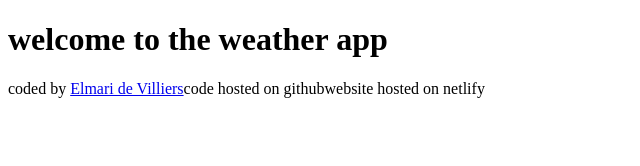
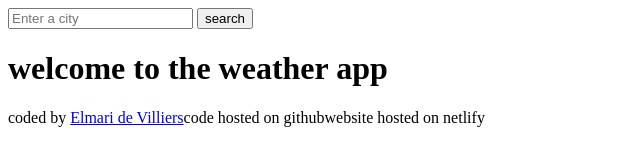
Before and after one commit to Elmari121/weatherappshecodesweek6, a plain HTML site: page index.html in a window 1280 px wide. Shown: the whole page, without its empty margins (0-640 px from the left). Drawn offline with Linux system fonts and the light colour scheme.

Commit message:
add searchbar header and main

```diff
--- a/index.html
+++ b/index.html
@@ -6,7 +6,14 @@
     <title>weather app</title>
   </head>
   <body>
+    <head>
+      <form><input type="search" placeholder="Enter a city "required />
+        <input type="submit" value="search"/>
+      </form>
+    </head>
+    <main></main>
     <h1>welcome to the weather app</h1>
+    </main>
   </body>
   <footer>
     coded by
```
